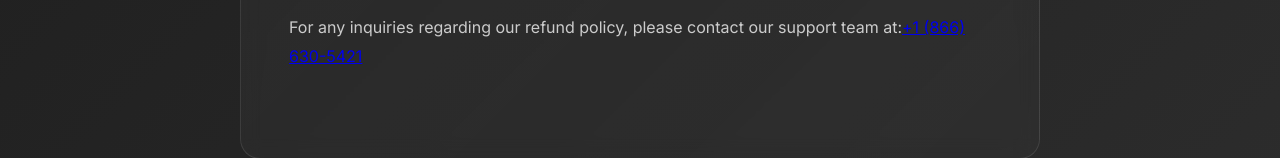
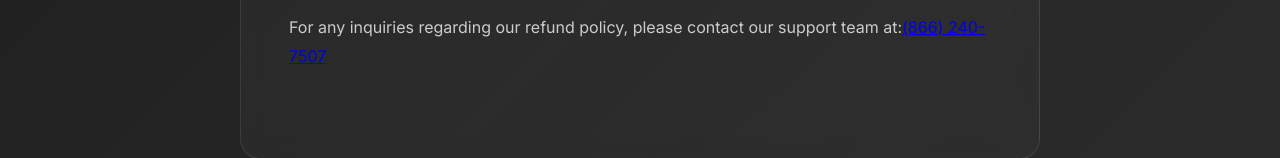
Before and after one commit to alturafibers/altura-fiber, a website built with Vite: page refund.html in a window 1280 px wide. Shown: the part 1042-1200 px from the top of the page. Built offline with nearby package versions, Linux system fonts and the light colour scheme.

Commit message:
Update refund.html

```diff
--- a/refund.html
+++ b/refund.html
@@ -192,7 +192,7 @@
                             days, depending on your payment method and financial institution.</li>
                     </ul>
                     <p>
-                        For any inquiries regarding our refund policy, please contact our support team at:<a href="tel:+18666305421">+1 (866) 630-5421</a>
+                        For any inquiries regarding our refund policy, please contact our support team at:<a href="tel:+18662407507">(866) 240-7507</a>
 
                     </p>
                 </div>
```
